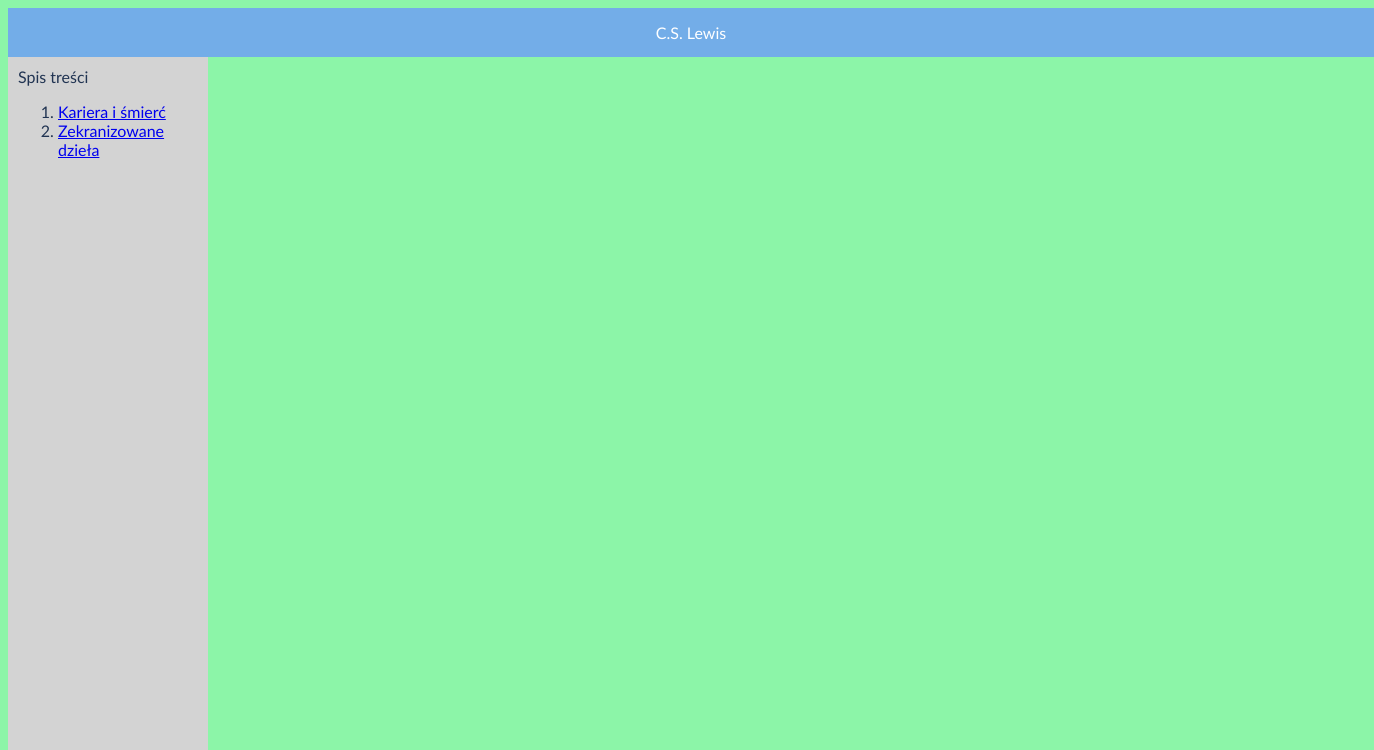
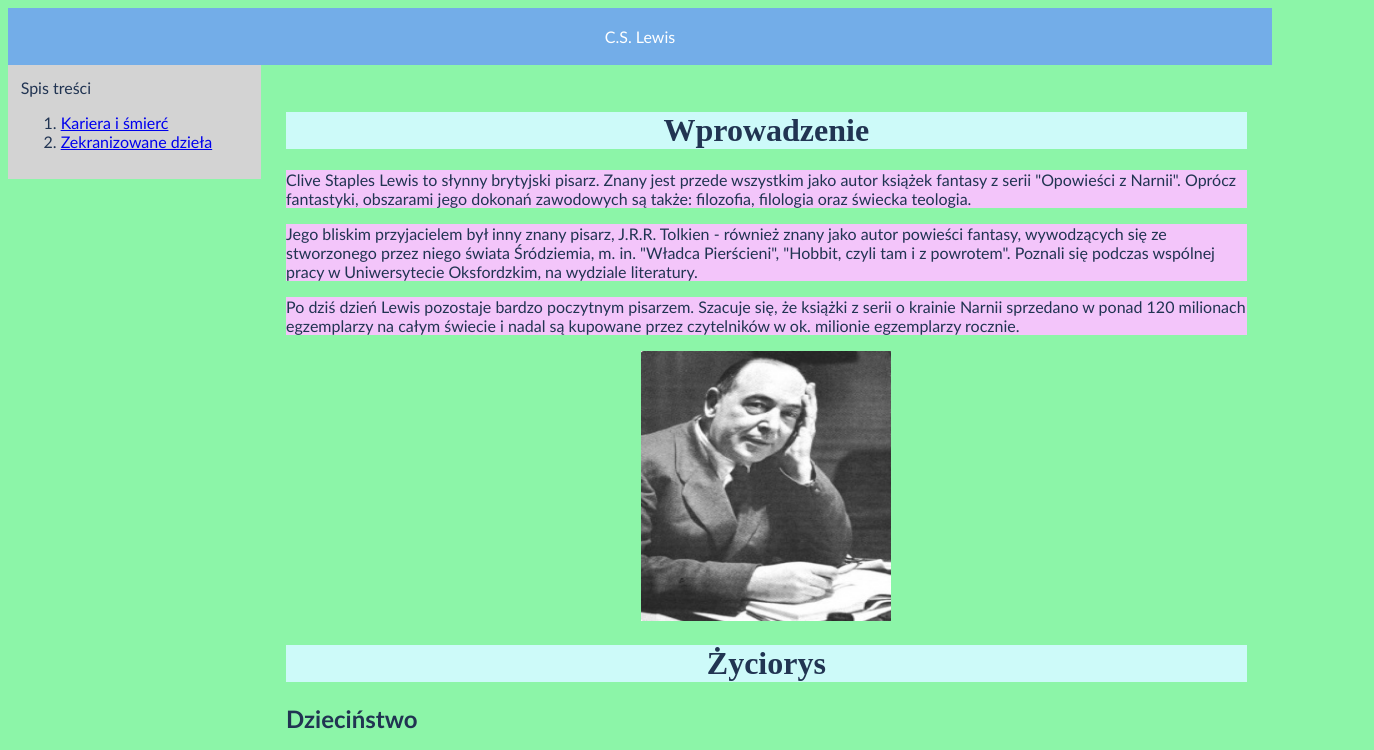
Before and after one commit to DawRad/C_S_Lewis, a plain HTML site: page index.html in a window 1280 px wide. Shown: the top 750 px of the page, 1374 px wide, since content can reach past the window. Drawn offline with Linux system fonts and the light colour scheme.

Commit message:
Fixed error involving wrong values of width of particular div elements.

```diff
--- a/index.html
+++ b/index.html
@@ -26,7 +26,7 @@
 		<p>Clive Staples Lewis to słynny brytyjski pisarz. Znany jest przede wszystkim jako autor książek fantasy z serii "Opowieści z Narnii". Oprócz fantastyki, obszarami jego dokonań zawodowych są także: filozofia, filologia oraz świecka teologia.</p>
 		<p>Jego bliskim przyjacielem był inny znany pisarz, J.R.R. Tolkien - również znany jako autor powieści fantasy, wywodzących się ze stworzonego przez niego świata Śródziemia, m. in. "Władca Pierścieni", "Hobbit, czyli tam i z powrotem". Poznali się podczas wspólnej pracy w Uniwersytecie Oksfordzkim, na wydziale literatury.</p>
 		<p>Po dziś dzień Lewis pozostaje bardzo poczytnym pisarzem. Szacuje się, że książki z serii o krainie Narnii sprzedano w ponad 120 milionach egzemplarzy na całym świecie i nadal są kupowane przez czytelników w ok. milionie egzemplarzy rocznie.</p>
-		<div align="center"><img src="gfx\CSLewis.jpg" alt="Zdjęcie C.S. Lewisa" width="250" height="270"></div>
+		<div align="center"><img src="gfx\CSLewis.jpg" alt="Zdjęcie C.S. Lewisa" width="250" height="270"/></div>
 
 		<h1 id="Życiorys">Życiorys</h1>
 
--- a/style.css
+++ b/style.css
@@ -14,7 +14,7 @@ h1 {
 
 #container
 {
-	width: 1366px;
+	width: 100%;
 	margin-left: auto;
 	margin-right: auto;
 }
@@ -24,23 +24,24 @@ h1 {
 	background-color: #73ade8;
 	color: white;
 	text-align: center;
-	padding: 15px;
+	padding: 1.5%;
 }
 
 #nav
 {
 	float: left;
 	background-color: lightgray;
-	width: 180px;
-	min-height: 688px;
-	padding: 10px;
+	width: 18%;
+	/* height: 100%; */
+	/* min-height: 688px; */
+	padding: 1%;
 }
 
 #content
 {
 	float: left;
-	padding: 20px;
-	width: 1166px;
+	padding: 2%;
+	width: 76%;
 }
 
 #footer
@@ -49,5 +50,16 @@ h1 {
 	background-color: #73ade8;
 	color: white;
 	text-align: center;
-	padding: 20px;
+	padding: 2%;
 }
+
+.cols-container
+{
+	width: 100%;
+}
+
+.cols-container:after {
+  content:'';
+  display:block;
+  clear:both;
+}
```
